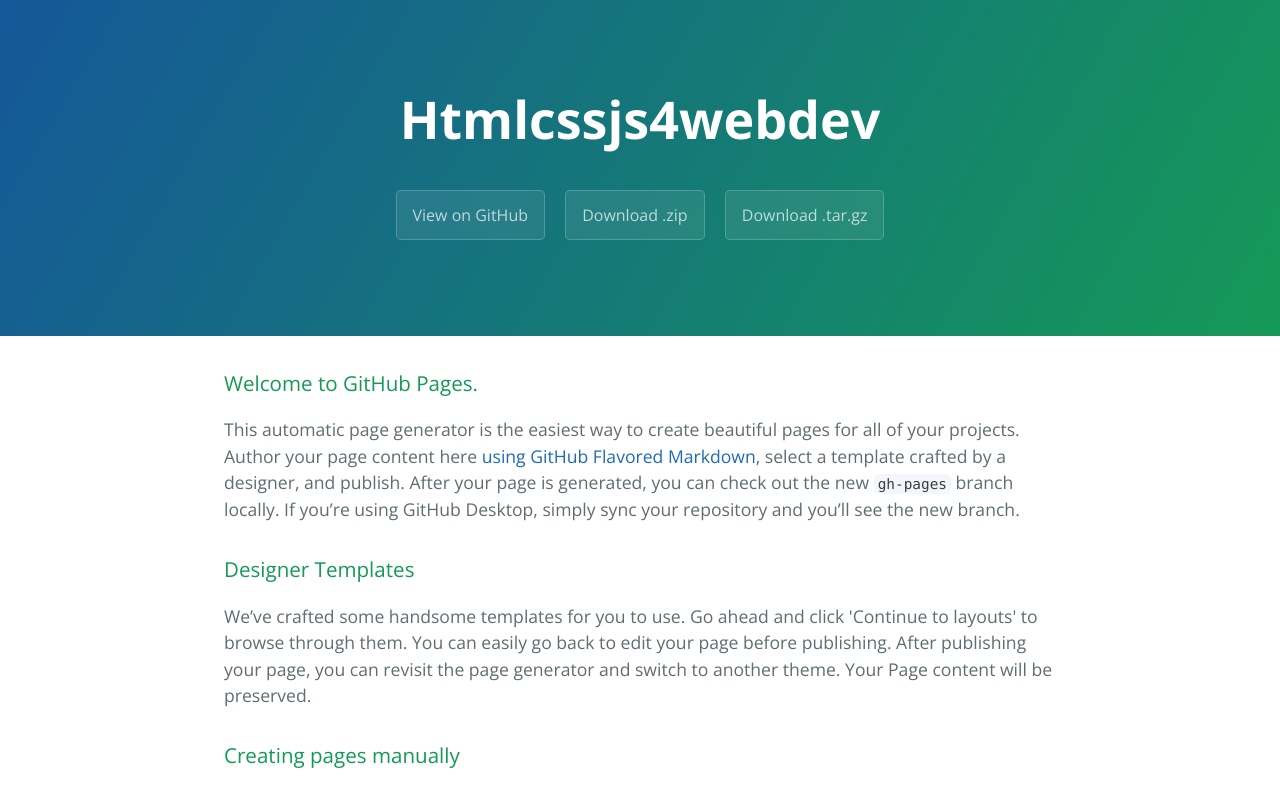
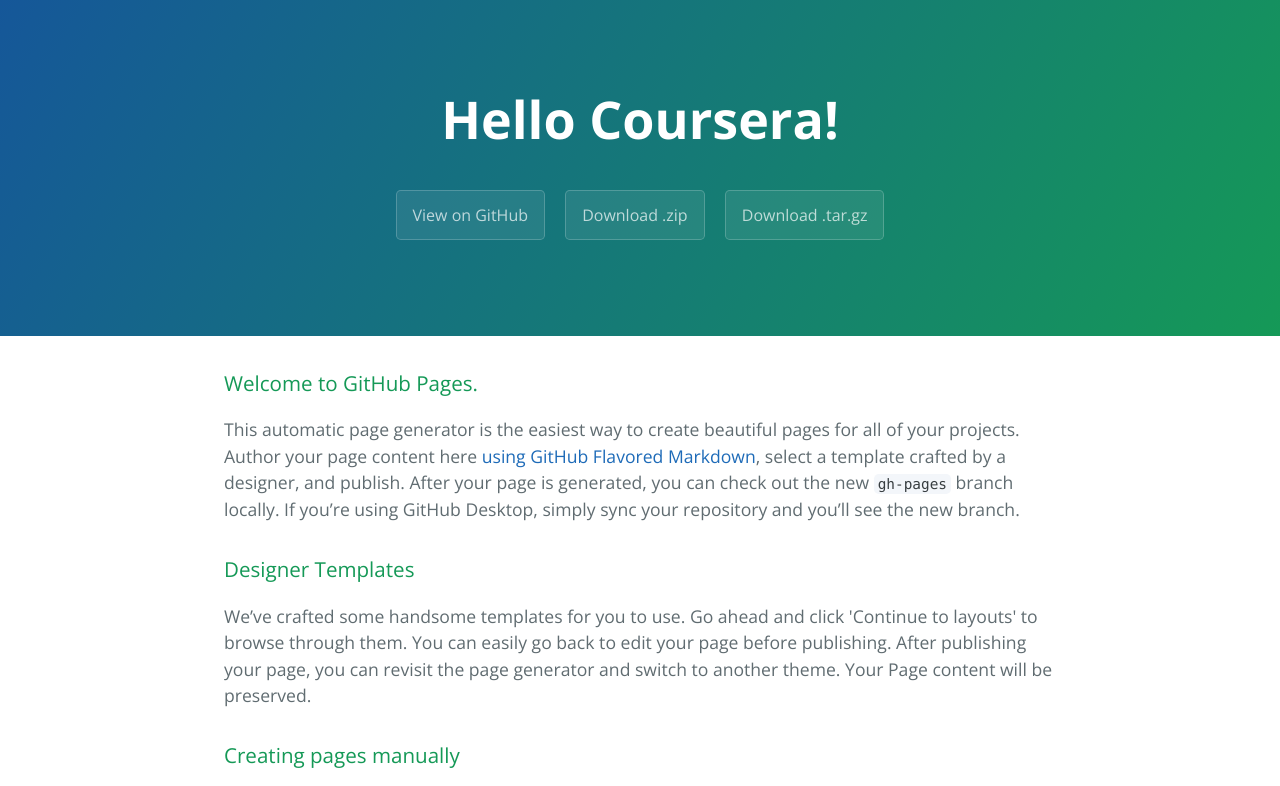
Before and after one commit to cmaronchick/htmlcssjs4webdev, a plain HTML site: page site/index.html in a window 1280 px wide. Shown: the top 786 px of the page. Drawn offline with nearby package versions, Linux system fonts and the light colour scheme.

Commit message:
Second module

```diff
--- a/site/index.html
+++ b/site/index.html
@@ -2,7 +2,7 @@
 <html lang="en-us">
   <head>
     <meta charset="UTF-8">
-    <title>Htmlcssjs4webdev by cmaronchick</title>
+    <title>Hello Coursera</title>
     <meta name="viewport" content="width=device-width, initial-scale=1">
     <link rel="stylesheet" type="text/css" href="/stylesheets/normalize.css" media="screen">
     <link href='https://fonts.googleapis.com/css?family=Open+Sans:400,700' rel='stylesheet' type='text/css'>
@@ -11,7 +11,7 @@
   </head>
   <body>
     <section class="page-header">
-      <h1 class="project-name">Htmlcssjs4webdev</h1>
+      <h1 class="project-name">Hello Coursera!</h1>
       <h2 class="project-tagline"></h2>
       <a href="https://github.com/cmaronchick/htmlcssjs4webdev" class="btn">View on GitHub</a>
       <a href="https://github.com/cmaronchick/htmlcssjs4webdev/zipball/master" class="btn">Download .zip</a>
```
Also changed, not shown: index.html (+1 -1 lines).
